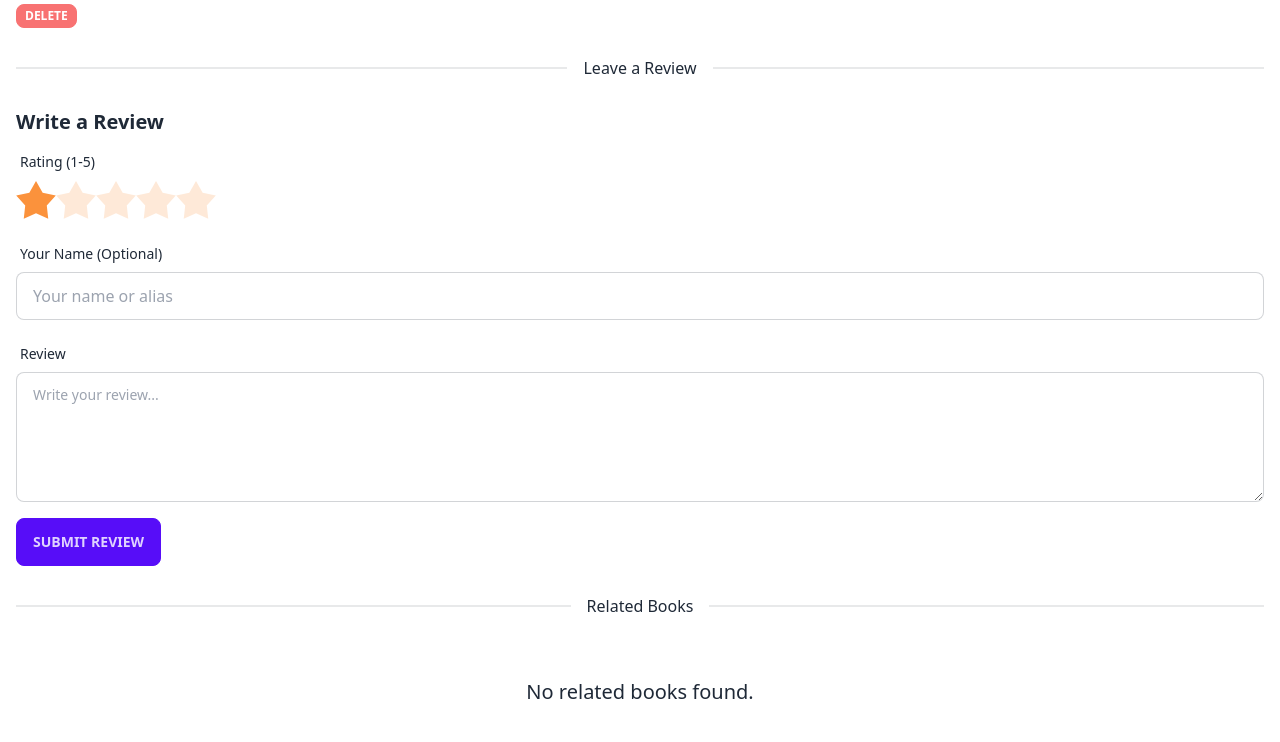
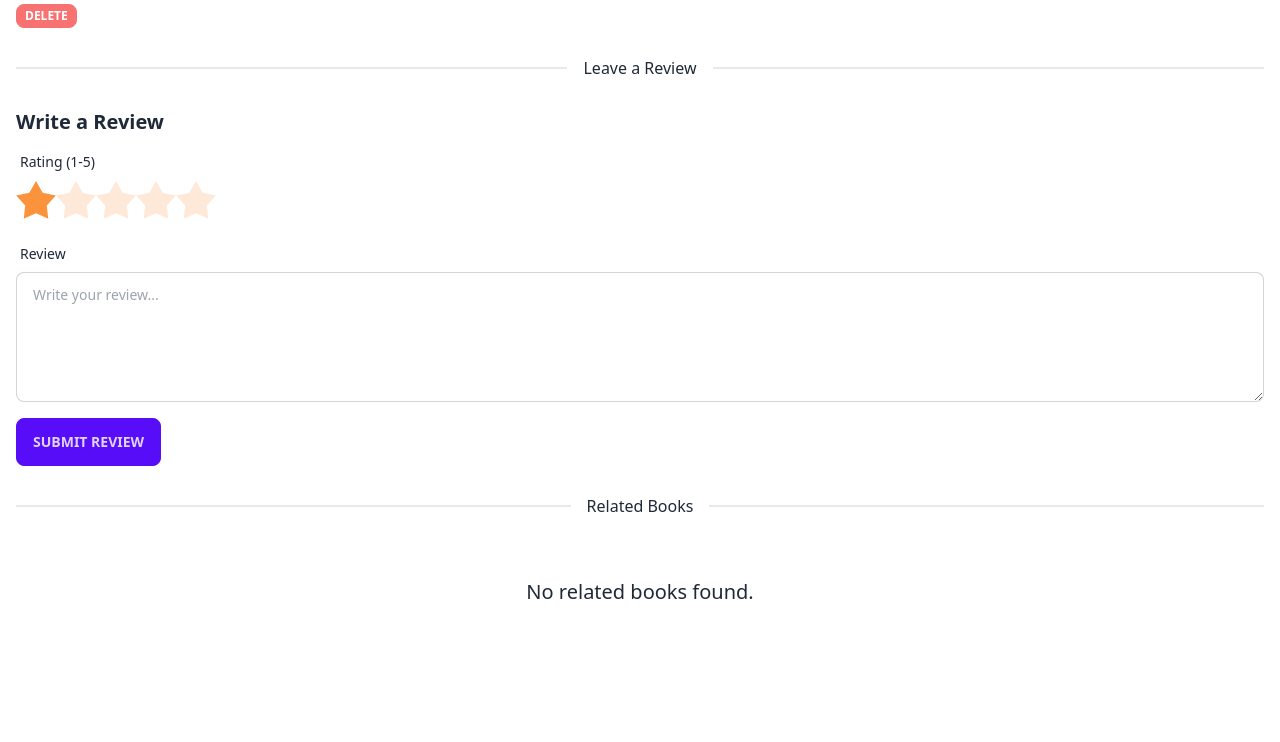
Before and after one commit to pannlnwza/bookstore, a Django app: page /book/1/ in a window 1280 px wide. Shown: the part 1522-2264 px from the top of the page. After the commit the page ends 2121 px from the top, so only its background shows below. Run offline with Django 5.2, Linux system fonts and the light colour scheme; a user stored in the database is signed in; data comes from the database, SQL or seed files in the repository; tables that the repository leaves empty hold one stand-in row (values such as "Sample post"); some libraries are stand-ins or nearby versions.

Commit message:
chore fix

```diff
--- a/bookstore/forms.py
+++ b/bookstore/forms.py
@@ -29,9 +29,8 @@ class SignUpForm(forms.ModelForm):
 class ReviewForm(forms.ModelForm):
     class Meta:
         model = Review
-        fields = ['name', 'review_message', 'rating']
+        fields = ['review_message', 'rating']
         widgets = {
-            'name': forms.TextInput(attrs={'placeholder': 'Name or alias', 'max_length': 50}),
             'review_message': forms.Textarea(attrs={'rows': 4, 'placeholder': 'Write your review...'}),
             'rating': forms.NumberInput(attrs={'min': 1, 'max': 5}),
         }
--- a/bookstore/templates/bookstore/book_detail.html
+++ b/bookstore/templates/bookstore/book_detail.html
@@ -126,14 +126,6 @@
             </div>
         </div>
 
-        <!-- User's Name -->
-        <div class="form-control mb-4">
-            <label class="label">
-                <span class="label-text">Your Name (Optional)</span>
-            </label>
-            <input type="text" name="name" class="input input-bordered w-full" placeholder="Your name or alias" value="{{ form.name }}">
-        </div>
-
         <!-- Review Text -->
         <div class="form-control mb-4">
             <label class="label">
--- a/bookstore/views.py
+++ b/bookstore/views.py
@@ -565,7 +565,6 @@ def add_review(request, book_id):
             if form.is_valid():
                 review = form.save(commit=False)
                 review.user = request.user
-                review.name = form.cleaned_data.get('name')
                 review.book = book
                 review.save()
                 messages.success(request, "Your review has been submitted.")
```
